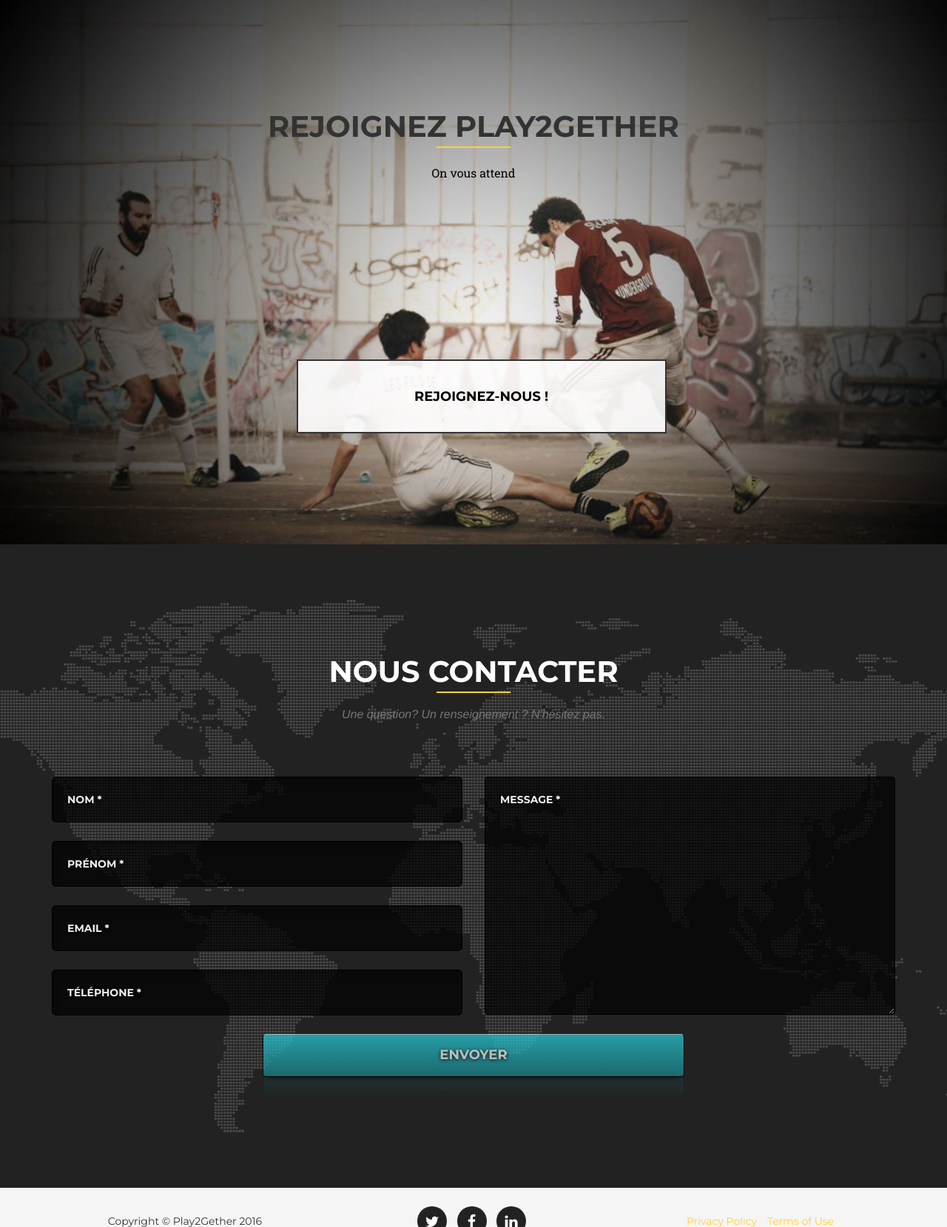
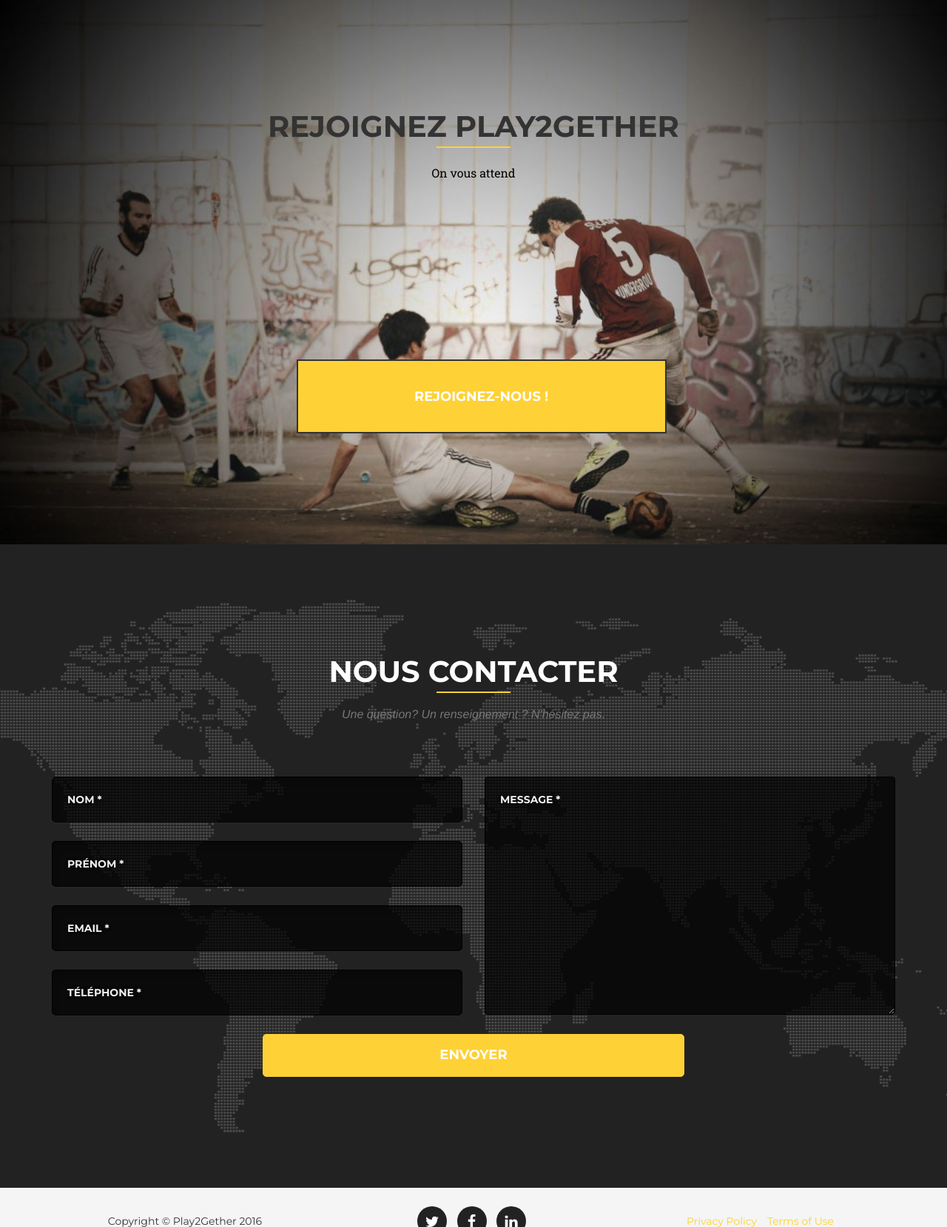
Before and after one commit to Christopher2K/php-play2gether, a PHP site: page / in a window 1280 px wide. Shown: the part 4216-5875 px from the top of the page at 74% size. Run offline with PHP 8.4, Linux system fonts and the light colour scheme; some libraries are stand-ins or nearby versions; some web fonts are replaced.

Commit message:
10 novembre

```diff
--- a/css/agency.css
+++ b/css/agency.css
@@ -810,11 +810,12 @@
 }
 
 section#joinus button.btn.btn-outline-secondary {
-   width: 500px;
+    width: 500px;
+    color: #FFF;
     margin-left: 29%;
     margin-top: 20%;
     height: 100px;
-    background-color: rgba(255,255,255,0.9);
+    background-color: rgba(254,209,54,1);
     border: 2px solid #333;
     border-radius: 0px;
 
@@ -933,23 +934,10 @@
   width:50%;
   padding:15px;
   border-radius:5px;
-  @include disable;
-  background-image: -webkit-gradient(linear, 0 0, 0 100%, from(#28D2DE), to(#1A878F));
-  background-image: -webkit-linear-gradient(#28D2DE 0%, #1A878F 100%);
-  background-image: -moz-linear-gradient(#28D2DE 0%, #1A878F 100%);
-  background-image: -o-linear-gradient(#28D2DE 0%, #1A878F 100%);
-  background-image: linear-gradient(#28D2DE 0%, #1A878F 100%);
+  background-colord:#fed136;
   font:14px;
   color:#FFF;
-  text-transform:uppercase;
-  text-shadow:#000 0px 1px 5px;
-  border:1px solid #000;
-  opacity:0.7;
-  -webkit-box-shadow: 0 8px 6px -6px rgba(0,0,0,0.7);
-  -moz-box-shadow: 0 8px 6px -6px rgba(0,0,0,0.7);
-  box-shadow: 0 8px 6px -6px rgba(0,0,0,0.7);
-  border-top:1px solid rgba(255,255,255,0.8)!important;
-  -webkit-box-reflect: below 0px -webkit-gradient(linear, left top, left bottom, from(transparent), color-stop(50%, transparent), to(rgba(255,255,255,0.2)));
+
 }
 
  input:focus {
--- a/index.php
+++ b/index.php
@@ -67,6 +67,9 @@
                     </li>
                     <li>
                         <a class="page-scroll" href="connexion.php">Connexion</a>
+                    </li>
+                    <li>
+                        <a class="page-scroll" href="inscription.php">Inscription</a>
                     </li>
                     <li>
                         <a class="page-scroll" href="recherche.php"><i class="fa fa-search" aria-hidden="true"></i></a>
@@ -378,7 +381,7 @@
             <div class="row">
                 <div class="col-sm-6 col-md-12">
                     <div class="rejoigneznous">
-                        <button type="button" class="btn btn-outline-secondary btn-xl">Rejoignez-nous ! </button>
+                        <a href="inscription.php"><button type="button" class="btn btn-outline-secondary btn-xl">Rejoignez-nous ! </button></a>
                     </div>
                 </div>
             </div>
```
Also changed, not shown: connexion.php (+10 -1 lines).
